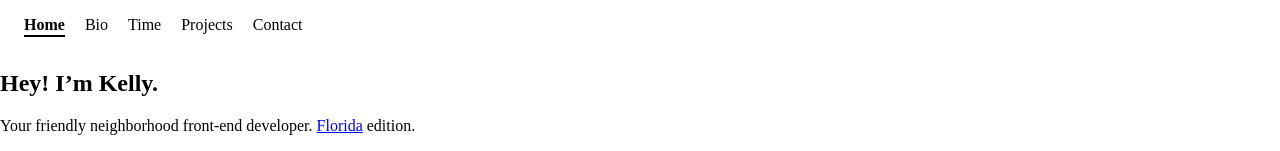
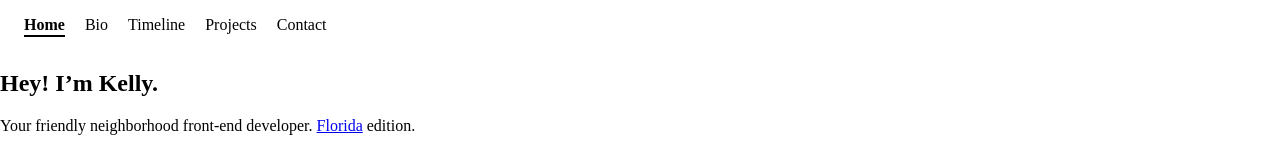
Before and after one commit to KellyD813/kellyd813.github.io, an Astro site in the folder shaggy-satellite/: page / in a window 1280 px wide. Shown: the top 151 px of the page. Built offline with nearby package versions, Linux system fonts and the light colour scheme; Astro itself is replaced by a stand-in of ours.

Commit message:
adding new pages

```diff
--- a/shaggy-satellite/src/components/Header.astro
+++ b/shaggy-satellite/src/components/Header.astro
@@ -2,7 +2,7 @@
 const links = [
   { href: "/", label: "Home" },
   { href: "/bio", label: "Bio" },
-  { href: "/timeline", label: "Time" },
+  { href: "/timeline", label: "Timeline" },
   { href: "/projects", label: "Projects" },
   { href: "/contact", label: "Contact" },
 ];
```
Also changed, not shown: shaggy-satellite/src/pages/bio.astro (added), shaggy-satellite/src/pages/contact.astro (added), shaggy-satellite/src/pages/projects.astro (added), shaggy-satellite/src/pages/timeline.astro (added).
